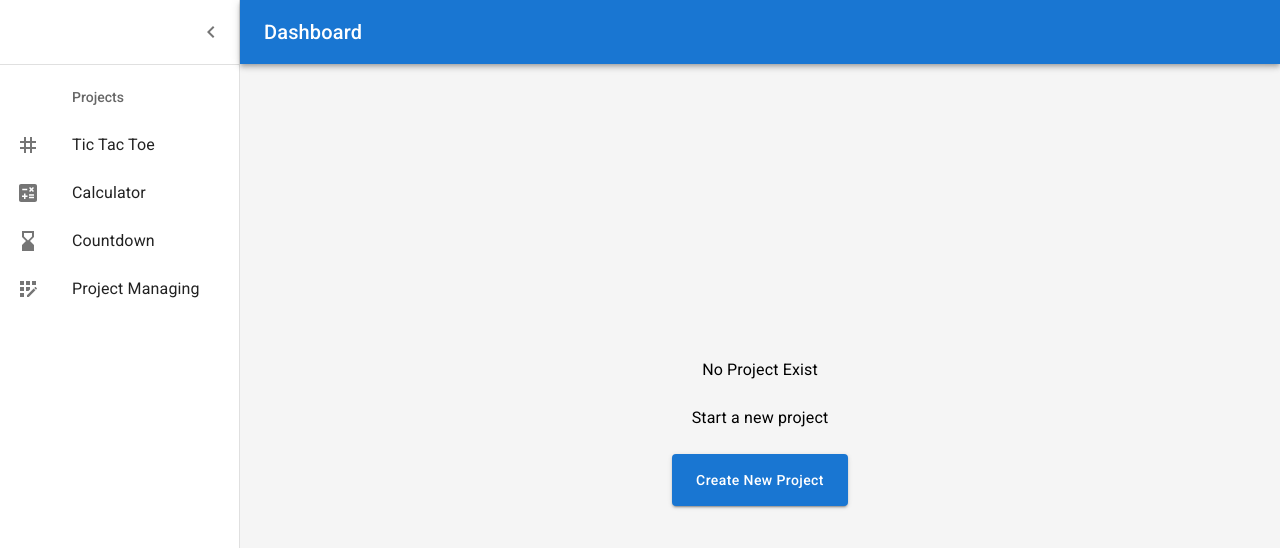
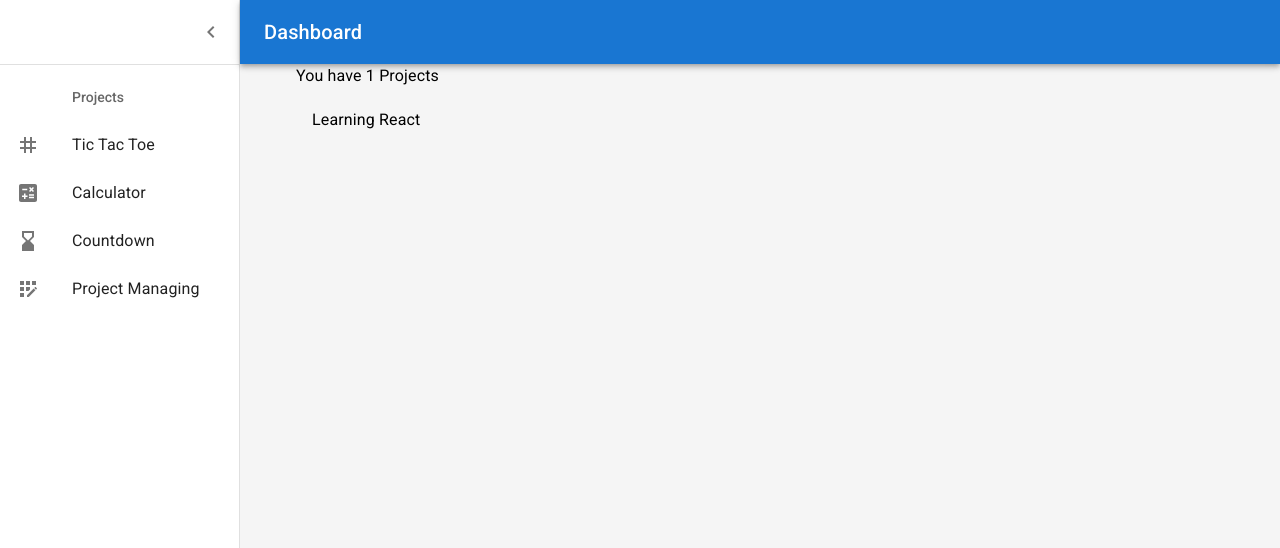
Before and after one commit to DvirMon/React-Workspace, a Next.js app: page /apps/Project-Manager in a window 1280 px wide. Shown: the top 548 px of the page. Built offline with nearby package versions, Linux system fonts and the light colour scheme.

Commit message:
add demo dat for project + working on project page

```diff
--- a/src/app/apps/Project-Manager/page.tsx
+++ b/src/app/apps/Project-Manager/page.tsx
@@ -3,6 +3,7 @@
 import { Button, Typography } from "@mui/material";
 import Link from "next/link";
 import { useProjectStore } from "./store";
+import Sidebar from "./components/sidebar";
 
 export default function ProjectManagerPage() {
   const projects = useProjectStore((state) => state.projects);
@@ -23,5 +24,12 @@ export default function ProjectManagerPage() {
     );
   }
 
-  return "Prohjects";
+  return (
+    <div className="flex flex-row  h-full">
+      <nav className="w-1/4 flex flex-col justify-center">
+        <Sidebar projects={projects} />
+      </nav>
+      <article className="w-full flex flex-col justify-center h-full"></article>
+    </div>
+  );
 }
--- a/src/app/apps/Project-Manager/store.ts
+++ b/src/app/apps/Project-Manager/store.ts
@@ -1,5 +1,6 @@
 import { create } from "zustand";
 import { Project } from "./types";
+import dayjs from "dayjs";
 
 type State = {
   projects: Project[];
@@ -10,7 +11,13 @@ type Action = {
 };
 
 export const useProjectStore = create<State & Action>((set) => ({
-  projects: [],
+  projects: [
+    {
+      title: "Learning React",
+      description: "Learn React from the group up",
+      dueDate: dayjs(new Date()),
+    },
+  ],
   addProject: (newProject: Project) =>
     set((state) => addProject(state, newProject)),
 }));
```
Also changed, not shown: src/app/apps/Project-Manager/components/sidebar.tsx (renamed from src/app/apps/Project-Manager/new/sidebar.tsx).
